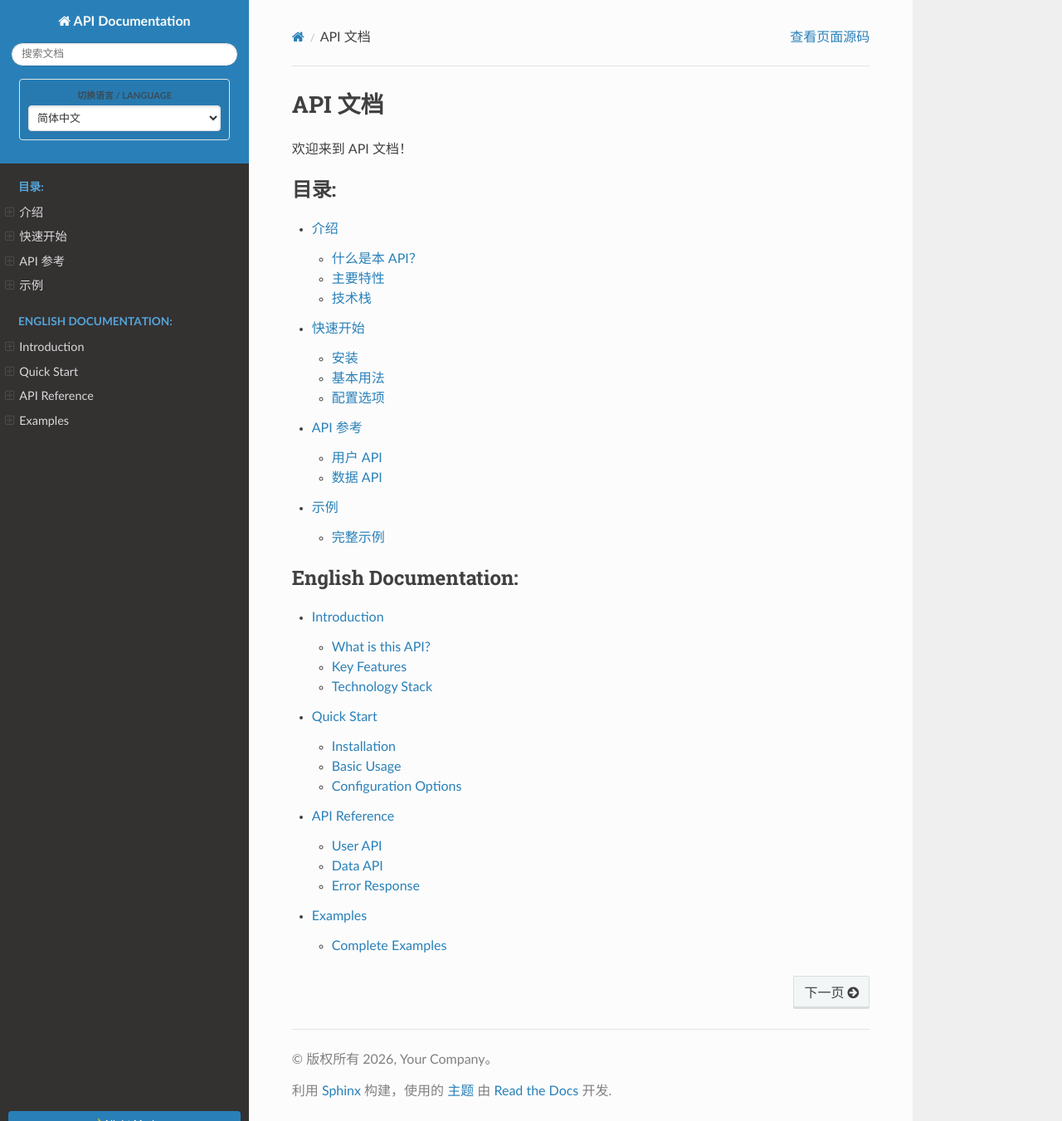
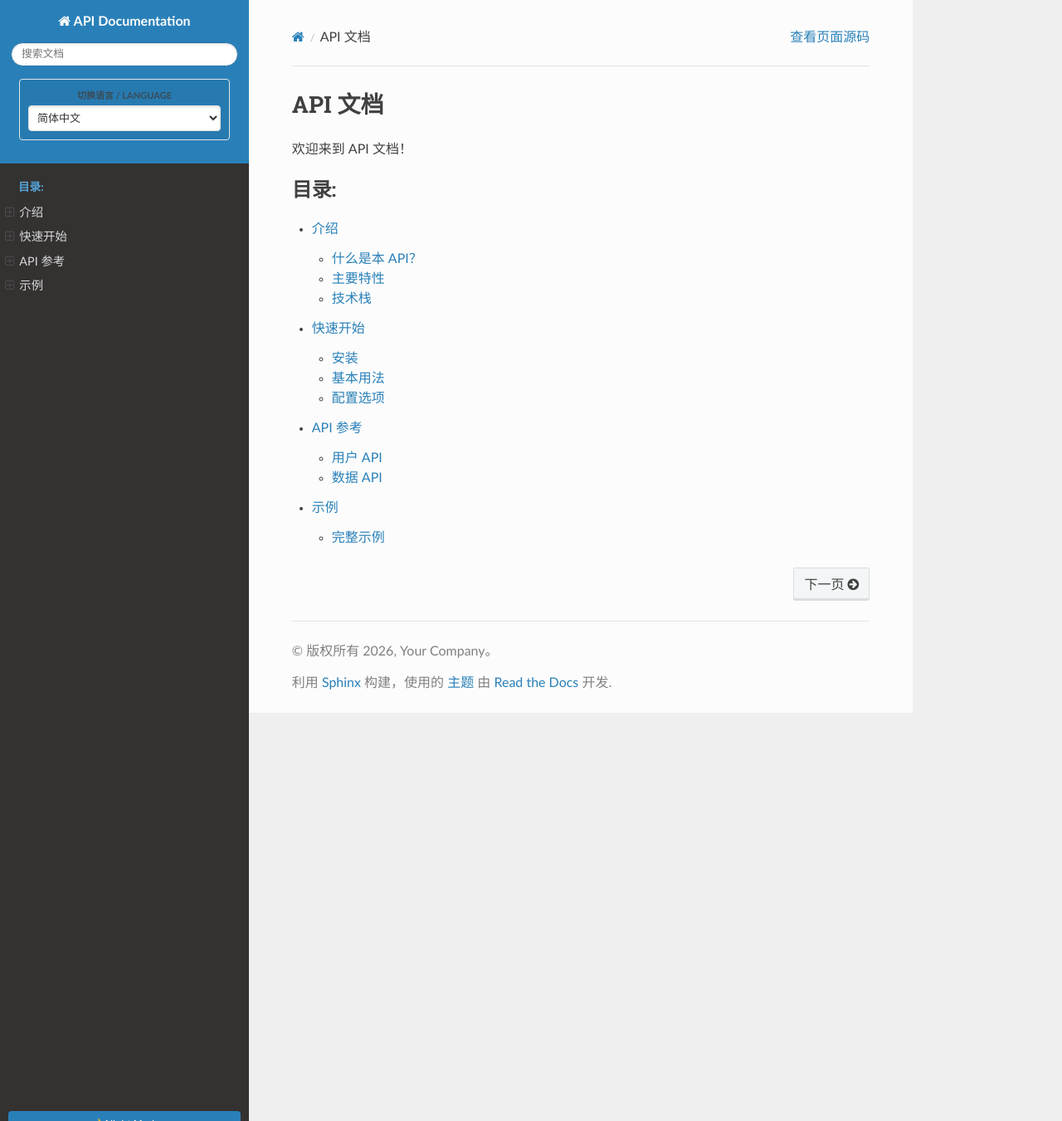
Before and after one commit to john3021454052-ship-it/doc, a Sphinx documentation site: the page built from docs/source/index.rst, in a window 1280 px wide and 1351 px high. Shown: the whole window at 83% size. Built offline with Sphinx 7.4.7 and the Read the Docs theme 3.1.0, drawn with Linux system fonts in a browser that asks for light colours.

Commit message:
目录树只显示当前所选语言的文档

```diff
--- a/docs/source/index.rst
+++ b/docs/source/index.rst
@@ -11,12 +11,3 @@ API 文档
    zh_CN/quickstart
    zh_CN/api_reference
    zh_CN/examples
-
-.. toctree::
-   :maxdepth: 2
-   :caption: English Documentation:
-
-   en/introduction
-   en/quickstart
-   en/api_reference
-   en/examples
```
Also changed, not shown: README.md (+2 -2 lines).
